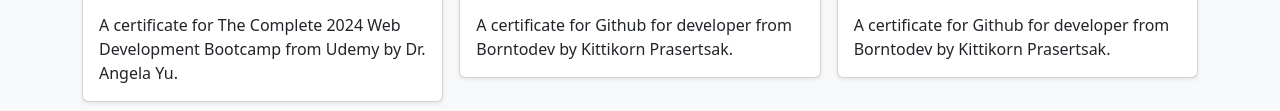
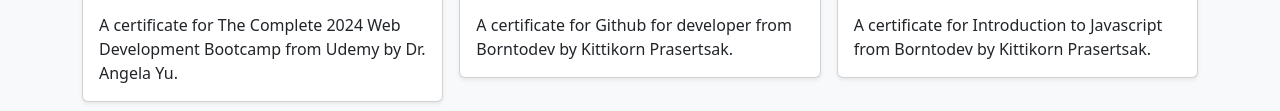
Before and after one commit to dkpatpot/PersonalSite, a plain HTML site: page public/certificate.html in a window 1280 px wide. Shown: the part 637-748 px from the top of the page. Drawn offline with nearby package versions, Linux system fonts and the light colour scheme; a web font is replaced by a local one.

Commit message:
Fix wording

```diff
--- a/public/certificate.html
+++ b/public/certificate.html
@@ -148,7 +148,7 @@
                   />
                   <div class="card-body">
                     <p class="card-text">
-                        A certificate for Github for developer
+                        A certificate for Introduction to Javascript
                         from Borntodev by Kittikorn Prasertsak.
                     </p>
                   </div>
```
